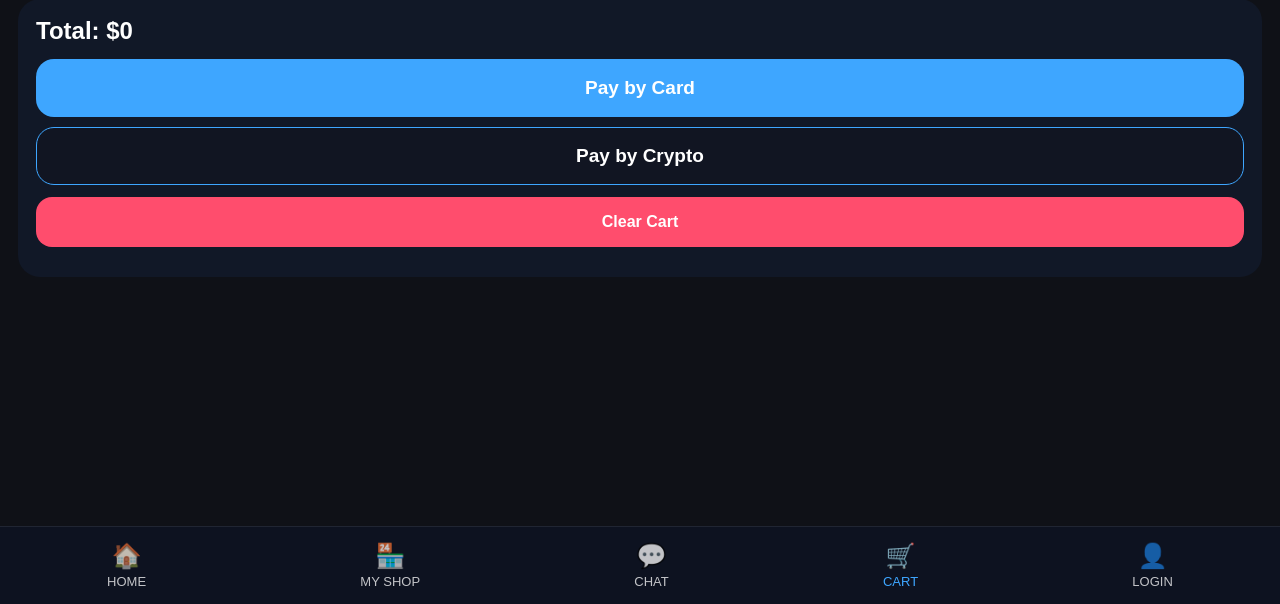
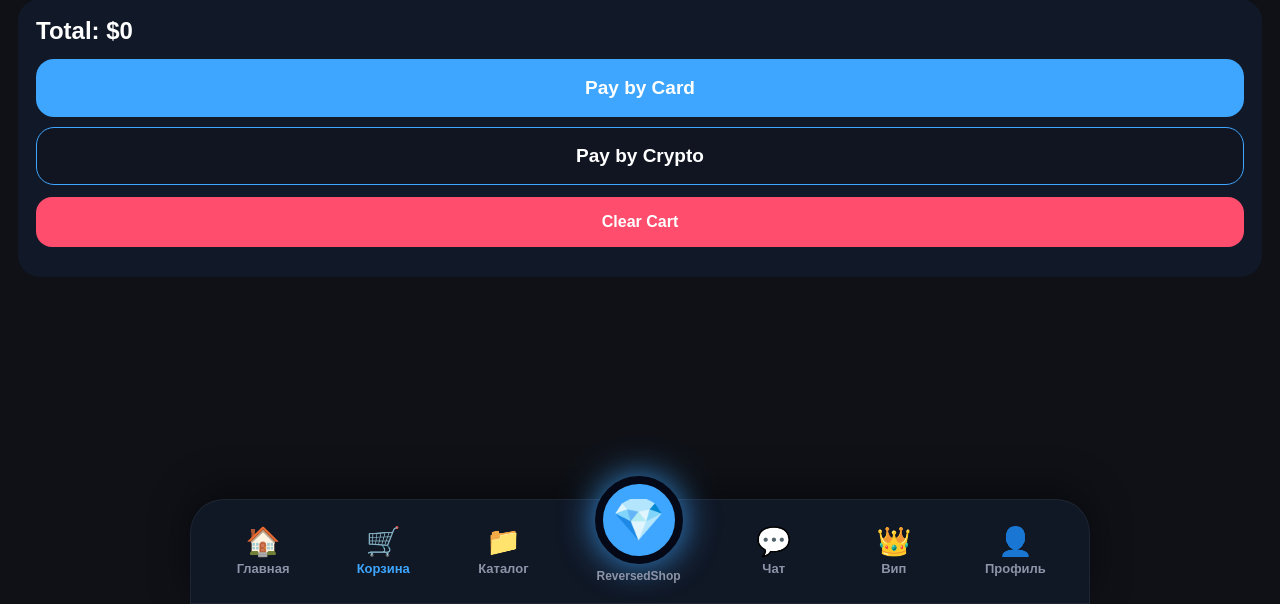
Before and after one commit to garabavladimir985-create/reversedmarket, a Flask app: page /cart in a window 1280 px wide. Shown: the part 196-800 px from the top of the page. Run offline with Flask 3, Linux system fonts and the light colour scheme; some libraries are stand-ins or nearby versions.

Commit message:
premium cart menu

```diff
--- a/backend/templates/cart.html
+++ b/backend/templates/cart.html
@@ -5,6 +5,7 @@
 <meta name="viewport" content="width=device-width, initial-scale=1.0">
 <title>Cart</title>
 <link rel="stylesheet" href="/static/css/style.css">
+<script src="https://telegram.org/js/telegram-web-app.js"></script>
 </head>
 
 <body>
@@ -36,15 +37,55 @@ Pay by Crypto
 <button class="clear-cart-btn" onclick="clearCart()">Clear Cart</button>
 </div>
 
-<div class="bottom-nav">
-<a href="/" class="nav-item"><div>🏠</div><span>HOME</span></a>
-<a href="/my-shop" class="nav-item"><div>🏪</div><span>MY SHOP</span></a>
-<a href="/chat" class="nav-item"><div>💬</div><span>CHAT</span></a>
-<a href="/cart" class="nav-item active"><div>🛒</div><span>CART</span></a>
-<a href="/profile" class="nav-item"><div>👤</div><span>LOGIN</span></a>
+<div class="premium-bottom-nav">
+
+    <a href="/" class="premium-nav-item">
+        <div class="premium-icon">🏠</div>
+        <span>Главная</span>
+    </a>
+
+    <a href="/cart" class="premium-nav-item active">
+        <div class="premium-icon">🛒</div>
+        <span>Корзина</span>
+    </a>
+
+    <a href="/favorites-products" class="premium-nav-item">
+        <div class="premium-icon">📁</div>
+        <span>Каталог</span>
+    </a>
+
+    <a href="/my-shop" class="premium-shop-btn">
+        <div class="premium-shop-circle">
+            💎
+        </div>
+        <span>ReversedShop</span>
+    </a>
+
+    <a href="/chat" class="premium-nav-item">
+        <div class="premium-icon">💬</div>
+        <span>Чат</span>
+    </a>
+
+    <a href="/vip" class="premium-nav-item">
+        <div class="premium-icon">👑</div>
+        <span>Вип</span>
+    </a>
+
+    <a href="/profile" class="premium-nav-item">
+        <div class="premium-icon">👤</div>
+        <span>Профиль</span>
+    </a>
+
 </div>
 
 <script>
+const tg = window.Telegram?.WebApp;
+
+if(tg){
+    tg.ready();
+    tg.expand();
+}
+
 let cart = JSON.parse(localStorage.getItem("cart") || "[]");
 const list = document.getElementById("cart-list");
 const totalEl = document.getElementById("cart-total");
@@ -96,7 +137,6 @@ function checkout(method){
     document.getElementById("order-items").value = JSON.stringify(cart);
     document.getElementById("payment-method").value = method;
 
-    const tg = window.Telegram?.WebApp;
     const userId = tg?.initDataUnsafe?.user?.id || "";
     document.getElementById("telegram-id").value = userId;
 
```
